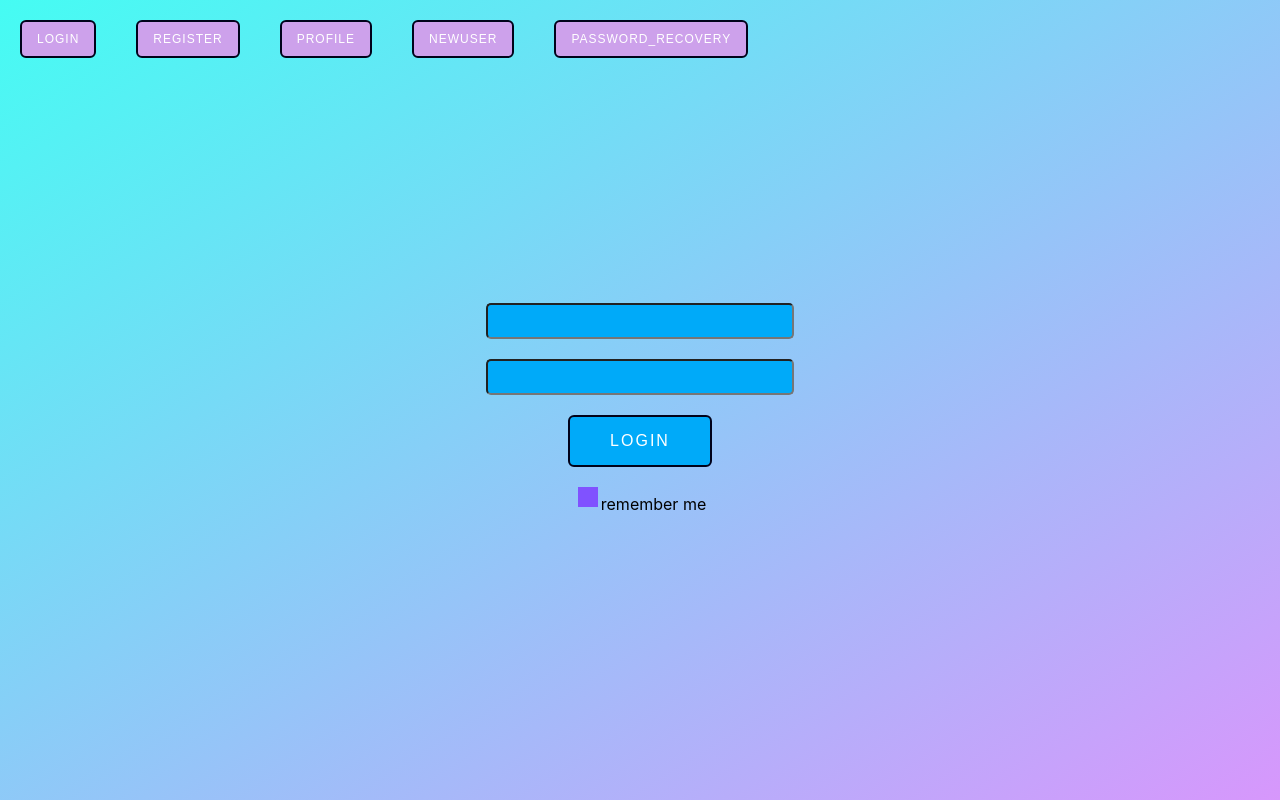
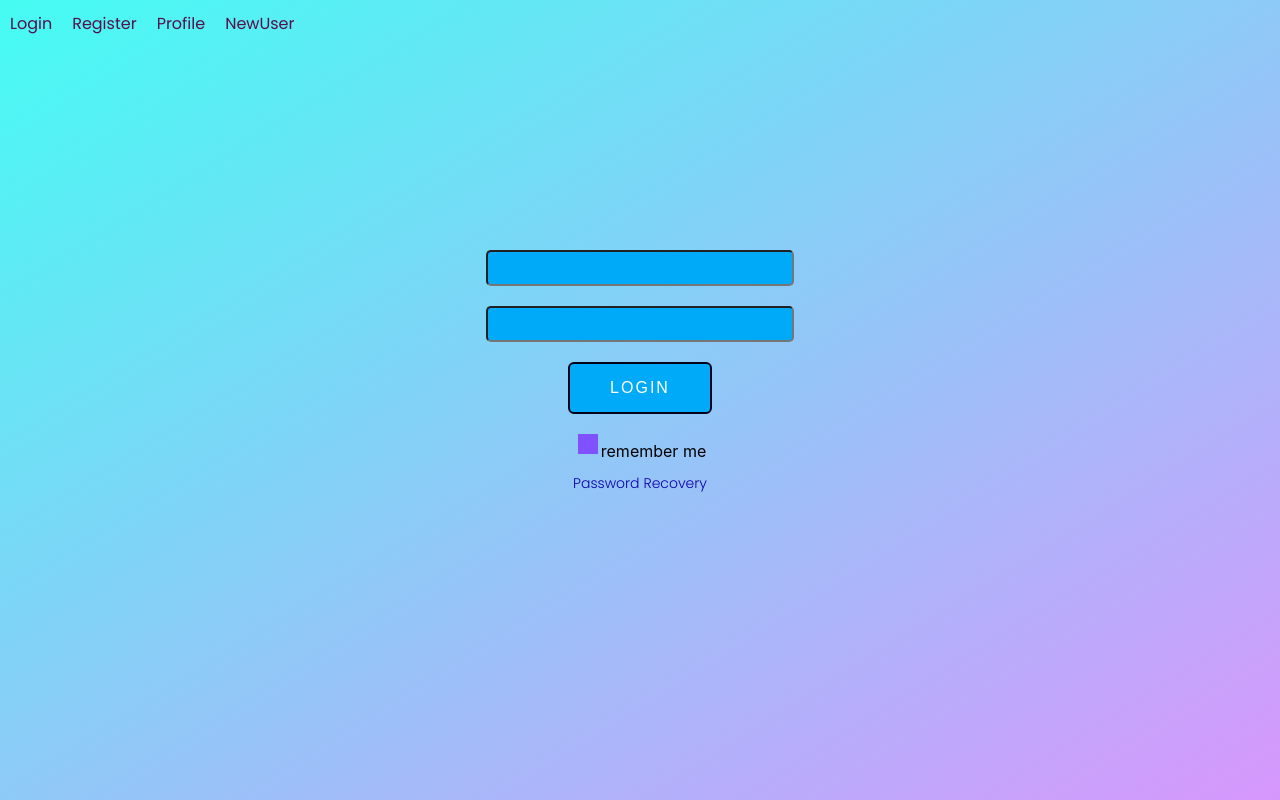
Before and after one commit to Trivium-bit/cards-triv, a React (Create React App) app: page / in a window 1280 px wide. Built offline with nearby package versions, Linux system fonts and the light colour scheme.

Commit message:
login styles

```diff
--- a/public/index.html
+++ b/public/index.html
@@ -15,6 +15,7 @@
       user's mobile device or desktop. See https://developers.google.com/web/fundamentals/web-app-manifest/
     -->
     <link rel="manifest" href="%PUBLIC_URL%/manifest.json" />
+    <link href="https://fonts.googleapis.com/css2?family=Poppins:wght@200;300;400;500;600&display=swap" rel="stylesheet">
     <!--
       Notice the use of %PUBLIC_URL% in the tags above.
       It will be replaced with the URL of the `public` folder during the build.
@@ -29,6 +30,7 @@
   <body>
     <noscript>You need to enable JavaScript to run this app.</noscript>
     <div id="root"></div>
+
     <!--
       This HTML file is a template.
       If you open it directly in the browser, you will see an empty page.
--- a/src/App.css
+++ b/src/App.css
@@ -1,4 +1,6 @@
 .App {
+    display: flex;
+    flex-direction: column;
     height: 100vh;
     background: linear-gradient(to bottom right, rgb(69, 252, 243), rgb(215, 151, 252));
 }
--- a/src/n1-main/bll/loginReducer copy.ts
+++ b/src/n1-main/bll/loginReducer copy.ts
@@ -2,7 +2,7 @@ const initState = {
 
 }
 
-export const loginReducer = (state = initState, action: ActionsType): typeof initState => { // fix any
+export const loginReducer = (state = initState, action: ActionsType): typeof initState => {
     switch (action.type) {
         case 'LOGIN': {
             return state
@@ -20,4 +20,4 @@ type isLoadingActionType = {
 }
 
 
-export const loginAC = (isLoading: boolean): isLoadingActionType => ({ type: 'LOGIN'} as const)// fix any
+export const loginAC = (isLoading: boolean): isLoadingActionType => ({ type: 'LOGIN'} as const)
--- a/src/n1-main/bll/store.ts
+++ b/src/n1-main/bll/store.ts
@@ -14,4 +14,4 @@ import { loginReducer } from './loginReducer copy';
  export type AppStoreType = ReturnType<typeof reducers>
 
  // @ts-ignore
- window.store = store // for dev
+ window.store = store
--- a/src/n1-main/components/Header.tsx
+++ b/src/n1-main/components/Header.tsx
@@ -4,12 +4,11 @@ import { PATH } from './Routings'
 
 function Header() {
   return (
-    <div className="Header">
-      <NavLink to={PATH.LOGIN} className={s.link} ><button className={s.button}>Login</button></NavLink>
-      <NavLink to={PATH.REGISTER} className={s.link} ><button className={s.button}>Register</button></NavLink>
-      <NavLink to={PATH.PROFILE} className={s.link} ><button className={s.button}>Profile</button></NavLink>
-      <NavLink to={PATH.NEW_USER} className={s.link} ><button className={s.button}>NewUser</button></NavLink>
-      <NavLink to={PATH.PASS_RECOVERY} className={s.link} ><button className={s.button}>Password_Recovery</button></NavLink>
+    <div className={s.menu}>
+      <NavLink to={PATH.LOGIN} className={s.link}>Login</NavLink>
+      <NavLink to={PATH.REGISTER} className={s.link} >Register</NavLink>
+      <NavLink to={PATH.PROFILE} className={s.link} >Profile</NavLink>
+      <NavLink to={PATH.NEW_USER} className={s.link} >NewUser</NavLink>
     </div>
   );
 }
--- a/src/n1-main/components/pages/Error404.tsx
+++ b/src/n1-main/components/pages/Error404.tsx
@@ -1,5 +1,5 @@
 import React from "react";
-import s from "./Error404.module.css";
+import s from "../../ui/Error404.module.css";
 
 function Error404() {
     return (
--- a/src/n1-main/components/pages/Login.tsx
+++ b/src/n1-main/components/pages/Login.tsx
@@ -1,7 +1,9 @@
+import { NavLink } from "react-router-dom";
 import Input from "../c1-Input/Input";
 import Button from "../c2-Button/Button";
 import Checkbox from "../c3-Checkbox/Checkbox";
-import s from "./Login.module.css"
+import { PATH } from "../Routings";
+import s from "../../ui/Login.module.css";
 
 function Login() {
     return (
@@ -10,6 +12,7 @@ function Login() {
             <Input />
             <Button />
             <Checkbox />
+            <NavLink to={PATH.PASS_RECOVERY} className={s.link} >Password Recovery</NavLink>
         </div>
     );
 }
--- a/src/n1-main/components/pages/PassRecovery.tsx
+++ b/src/n1-main/components/pages/PassRecovery.tsx
@@ -1,8 +1,10 @@
+import Input from "../c1-Input/Input";
+import s from "../../ui/PasswordRecovery.module.css"
 
 function PassRecovery() {
     return (
-        <div>
-
+        <div className={s.passRecovery}>
+            <Input placeholder="email" />
         </div>
     );
 }
--- a/src/n1-main/ui/Header.module.css
+++ b/src/n1-main/ui/Header.module.css
@@ -1,27 +1,18 @@
-.button {
-    margin: 20px;
-    border: 2px solid #00021a;
-    background: #cda1eb;
-    color: #fff;
-    border-radius: 6px;
-    cursor: pointer;
-    font-size: 12px;
-    font-weight: 200;
-    text-transform: uppercase;
-    letter-spacing: 1px;
-    padding: 10px 15px;
+.menu {
+    display: flex;
 }
 
-.button:hover {
-    border: 2px solid #ffffff;
-    background: #00aaf9;
-    color: #ffffff;
-    font-weight: 500;
+.link {
+    font-family: 'Poppins', sans-serif;
+    color: rgb(87, 14, 75);
+    font-size: 16px;
+    font-weight: 400;
+    margin: 10px;
+    text-decoration: none;
+    line-height: 1.71429;
+    text-align: left
 }
 
-.button:active {
-    border: 2px solid #000000;
-    background: #00aaf9;
-    color: #fff;
-    font-weight: 500;
+a:hover {
+    color: rgb(255, 50, 245);
 }
--- /dev/null
+++ b/src/n1-main/ui/Login.module.css
@@ -0,0 +1,23 @@
+.login {
+    height: 80vh;
+    display: flex;
+    flex-direction: column;
+    justify-content: center;
+    align-items: center;
+}
+
+
+.link {
+    font-family: 'Poppins', sans-serif;
+    color: rgb(11, 0, 170);
+    font-size: 14px;
+    font-weight: 300;
+    margin: 10px;
+    text-decoration: none;
+    line-height: 1.71429;
+    text-align: left
+}
+
+a:hover {
+    color: rgb(241, 253, 255);
+}
--- a/src/n1-main/components/pages/Login.module.css
+++ b/src/n1-main/ui/PasswordRecovery.module.css
@@ -1,7 +1,5 @@
-.login {
-    height: 80vh;
+.passRecovery {
     display: flex;
-    flex-direction: column;
     justify-content: center;
     align-items: center;
 }
```
Also changed, not shown: src/n1-main/ui/Error404.module.css (renamed from src/n1-main/components/pages/Error404.module.css).
